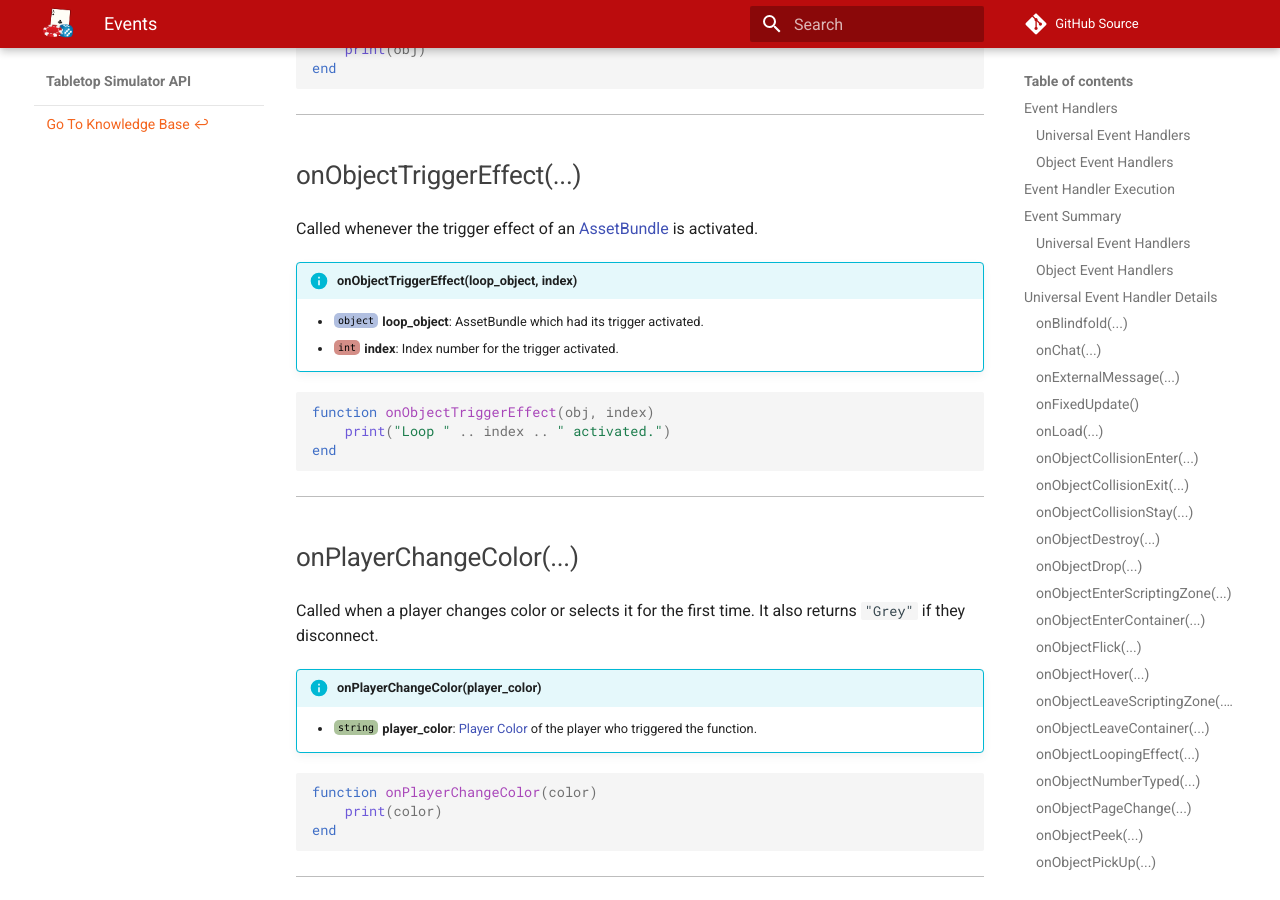
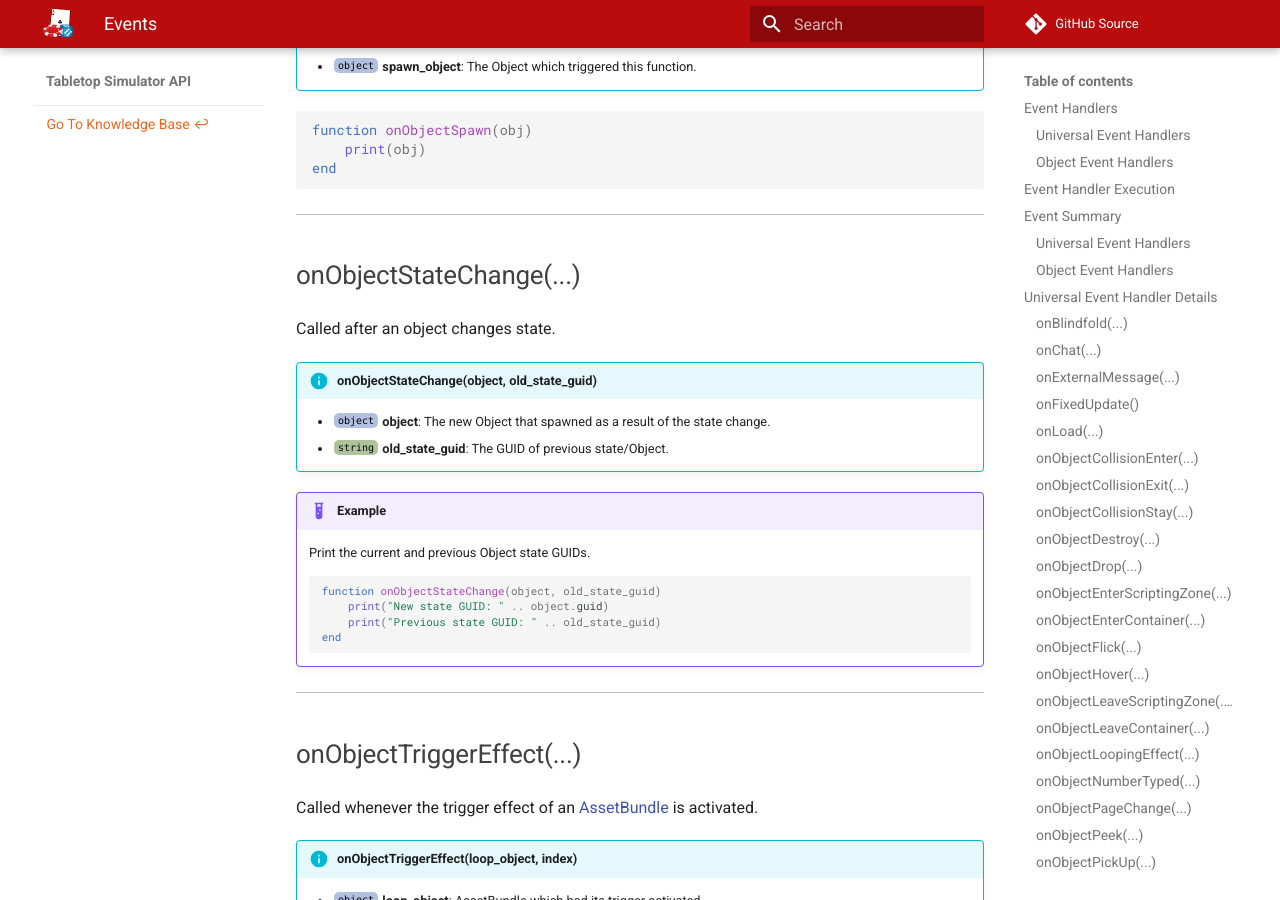
Before and after one commit to Berserk-Games/Tabletop-Simulator-API, an MkDocs documentation site: the page built from docs/events.md, in a window 1280 px wide and 900 px high, scrolled down 17173 px. Built offline with MkDocs 1.6.1 and Material for MkDocs 9.7.7, drawn with Linux system fonts in a browser that asks for light colours; comment, search, counter and statistics services are not loaded; some of the changed text lies outside the part shown.

Commit message:
Documented on(Object)StateChange

````diff
--- a/docs/events.md
+++ b/docs/events.md
@@ -81,6 +81,7 @@ onObjectRandomize([<span class="tag obj"></span>](types.md) randomize_object, [<
 onObjectSearchEnd([<span class="tag obj"></span>](types.md) obj, [<span class="tag str"></span>](types.md) player_color) | Called when a search is finished on any container. | [:i:](#onobjectsearchend)
 onObjectSearchStart([<span class="tag obj"></span>](types.md) obj, [<span class="tag str"></span>](types.md) player_color) | Called when a search is started on any container. | [:i:](#onobjectsearchstart)
 onObjectSpawn([<span class="tag obj"></span>](types.md) spawn_object) | Called when any Object is spawned/created. | [:i:](#onobjectspawn)
+onObjectStateChange([<span class="tag obj"></span>](types.md) object, [<span class="tag str"></span>](types.md) old_state_guid) | Called after an object changes state. | [:i:](#onobjectstatechange)
 onObjectTriggerEffect([<span class="tag obj"></span>](types.md) trigger_object, [<span class="tag int"></span>](types.md) index) | Called whenever the trigger effect of an [AssetBundle](behavior/assetbundle.md) is activated. | [:i:](#onobjecttriggereffect)
 onPlayerChangeColor([<span class="tag str"></span>](types.md) player_color) | Called when a player changes color or selects it for the first time. It also returns `"Grey"` if they disconnect. | [:i:](#onplayerchangecolor)
 onPlayerChangeTeam([<span class="tag str"></span>](types.md) player_color,&nbsp;[<span class="tag str"></span>](types.md) team) | Called when a player changes team. | [:i:](#onplayerchangeteam)
@@ -121,8 +122,9 @@ onPickUp([<span class="tag str"></span>](types.md) player_color) | Called when a
 onRandomize([<span class="tag str"></span>](types.md) player_color) | Called when the script-owner Object is randomized. Like when shuffling a deck or shaking dice. | [:i:](#onrandomize)
 onSearchEnd([<span class="tag str"></span>](types.md) player_color) | Called when a player finishes searches the script-owner Object. | [:i:](#onsearchend)
 onSearchStart([<span class="tag str"></span>](types.md) player_color) | Called when a player starts searching the script-owner Object. | [:i:](#onsearchstart)
+onStateChange([<span class="tag str"></span>](types.md) old_state_guid) | Called when the script-owner Object spawned as a result of an Object state change. | [:i:](#onstatechange)
 tryObjectEnter([<span class="tag obj"></span>](types.md) entering_object) | Called when another object attempts to enter the script-owner Object (container).| [:i:](#tryobjectenter)
-tryRandomize([<span class="tag str"></span>](types.md) player_color) | Called when a player attempts to randomize the script-owner Object. | [:i:](#tryobjectrandomize)
+tryRandomize([<span class="tag str"></span>](types.md) player_color) | Called when a player attempts to randomize the script-owner Object. | [:i:](#tryrandomize)
 
 ---
 
@@ -662,6 +664,25 @@ end
 
 ---
 
+###onObjectStateChange(...)
+
+Called after an object changes state.
+
+!!!info "onObjectStateChange(object, old_state_guid)"
+	* [<span class="tag obj"></span>](types.md) **object**: The new Object that spawned as a result of the state change.
+	* [<span class="tag str"></span>](types.md) **old_state_guid**: The GUID of previous state/Object.
+
+!!!example
+	Print the current and previous Object state GUIDs.
+	``` Lua
+	function onObjectStateChange(object, old_state_guid)
+		print("New state GUID: " .. object.guid)
+		print("Previous state GUID: " .. old_state_guid)
+	end
+	```
+
+---
+
 
 ###onObjectTriggerEffect(...)
 
@@ -1193,6 +1214,24 @@ Called when a player finishes searching the script-owner Object.
 
 ---
 
+###onStateChange(...)
+
+Called when the script-owner Object spawned as a result of an Object state change.
+
+!!!info "onStateChange(old_state_guid)"
+	* [<span class="tag str"></span>](types.md) **old_state_guid**: The GUID of previous state/Object.
+
+!!!example
+	Print the current and previous Object state GUIDs.
+	``` Lua
+	function onStateChange(old_state_guid)
+		print("New state GUID: " .. self.guid)
+		print("Previous state GUID: " .. old_state_guid)
+	end
+	```
+
+---
+
 ###tryObjectEnter(...)
 
 Called when another object attempts to enter the script-owner Object (container). Return `false` to prevent the object entering.
````
